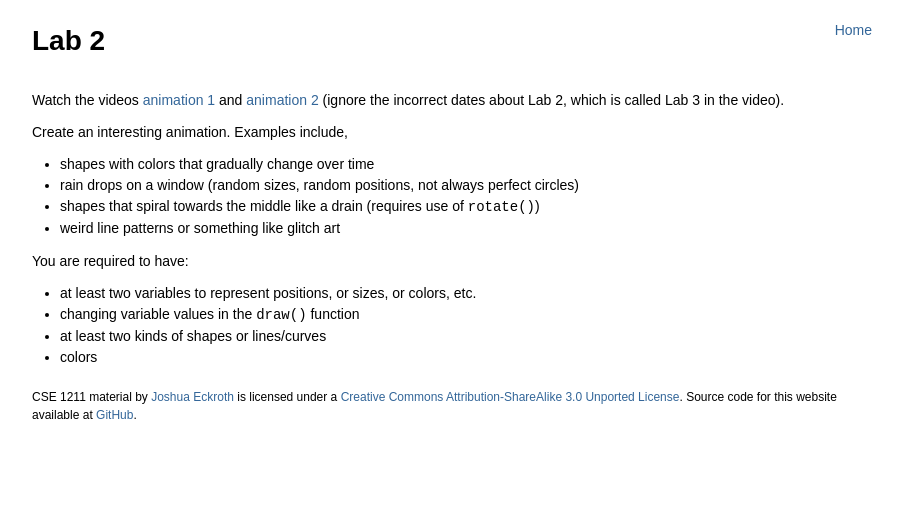
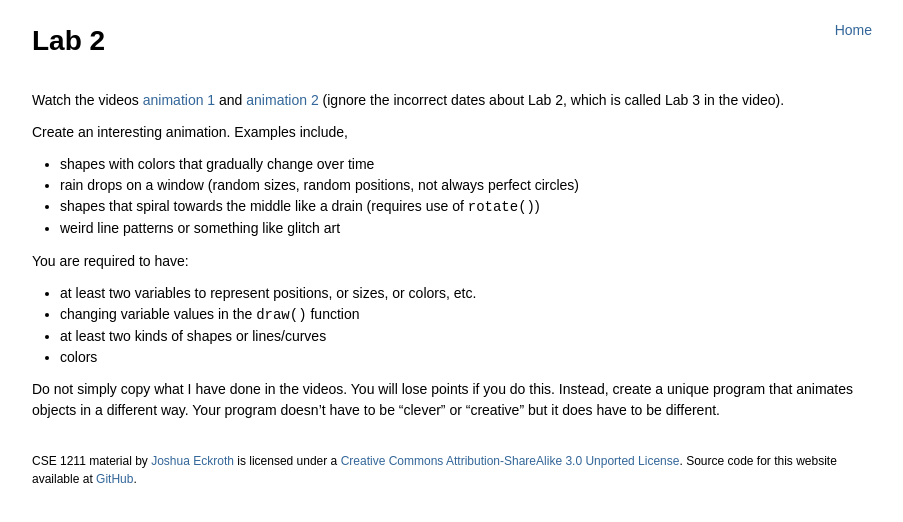
Before and after one commit to joshuaeckroth/cse1211-website, a Jekyll site: the page built from labs/_posts/2013-08-29-lab-2.markdown, in a window 1280 px wide. Shown: the top 522 px of the page, without its empty margins (183-1086 px from the left). Built offline with Jekyll 4.4.1, drawn with Linux system fonts in a browser that asks for light colours; Markdown is read by kramdown in place of the engine named in the settings; comment, search, counter and statistics services are not loaded.

Commit message:
Note about being "creative" in lab 2.

```diff
--- a/labs/_posts/2013-08-29-lab-2.markdown
+++ b/labs/_posts/2013-08-29-lab-2.markdown
@@ -27,3 +27,8 @@ You are required to have:
 - changing variable values in the `draw()` function
 - at least two kinds of shapes or lines/curves
 - colors
+
+Do not simply copy what I have done in the videos. You will lose
+points if you do this. Instead, create a unique program that animates
+objects in a different way. Your program doesn't have to be "clever"
+or "creative" but it does have to be different.
```
